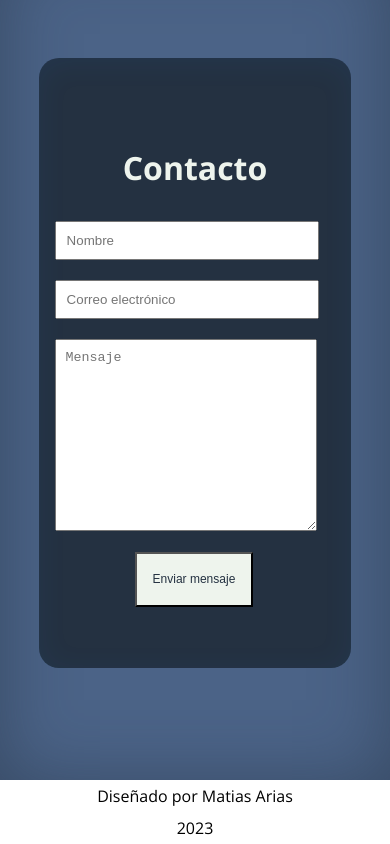
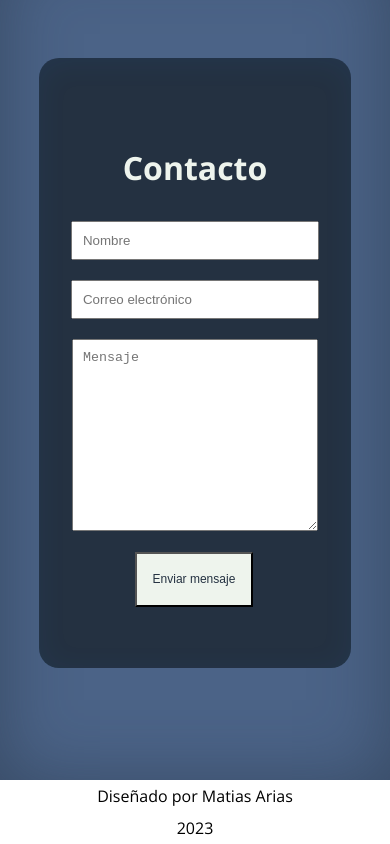
Before and after one commit to Matias311/Portafolio, a plain HTML site: page index.html in a window 390 px wide. Shown: the part 3468-4312 px from the top of the page. Drawn offline with nearby package versions, Linux system fonts and the light colour scheme.

Commit message:
Prueba responsive

```diff
--- a/style.css
+++ b/style.css
@@ -704,7 +704,7 @@ body {
     }
 
     .education__study {
-        width: 100%;
+        width: 90%;
         gap: 30px;
     }
 
@@ -873,14 +873,18 @@ body {
         flex-direction: column;
     }
 
+    .contacto-form {
+        align-items: center;
+    }
+
     #name {
-        width: 15rem;
+        width: 14rem;
     }
     #mail {
-        width: 15rem;
+        width: 14rem;
     }
     #msg {
-        width: 15rem;
+        width: 14rem;
     }
     .form__btn-texto {
         margin: 0px 0px 0px 80px;
```
